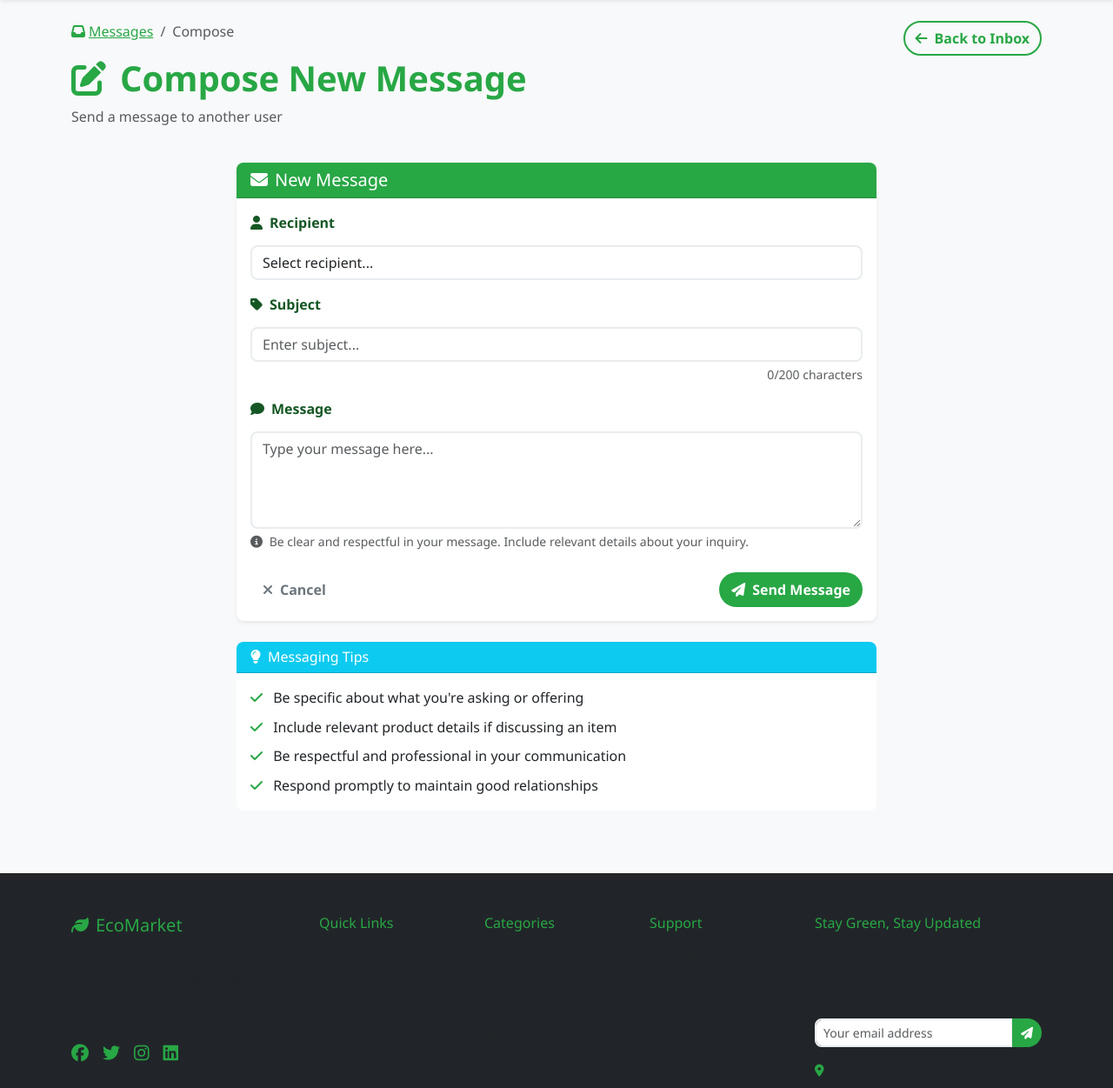
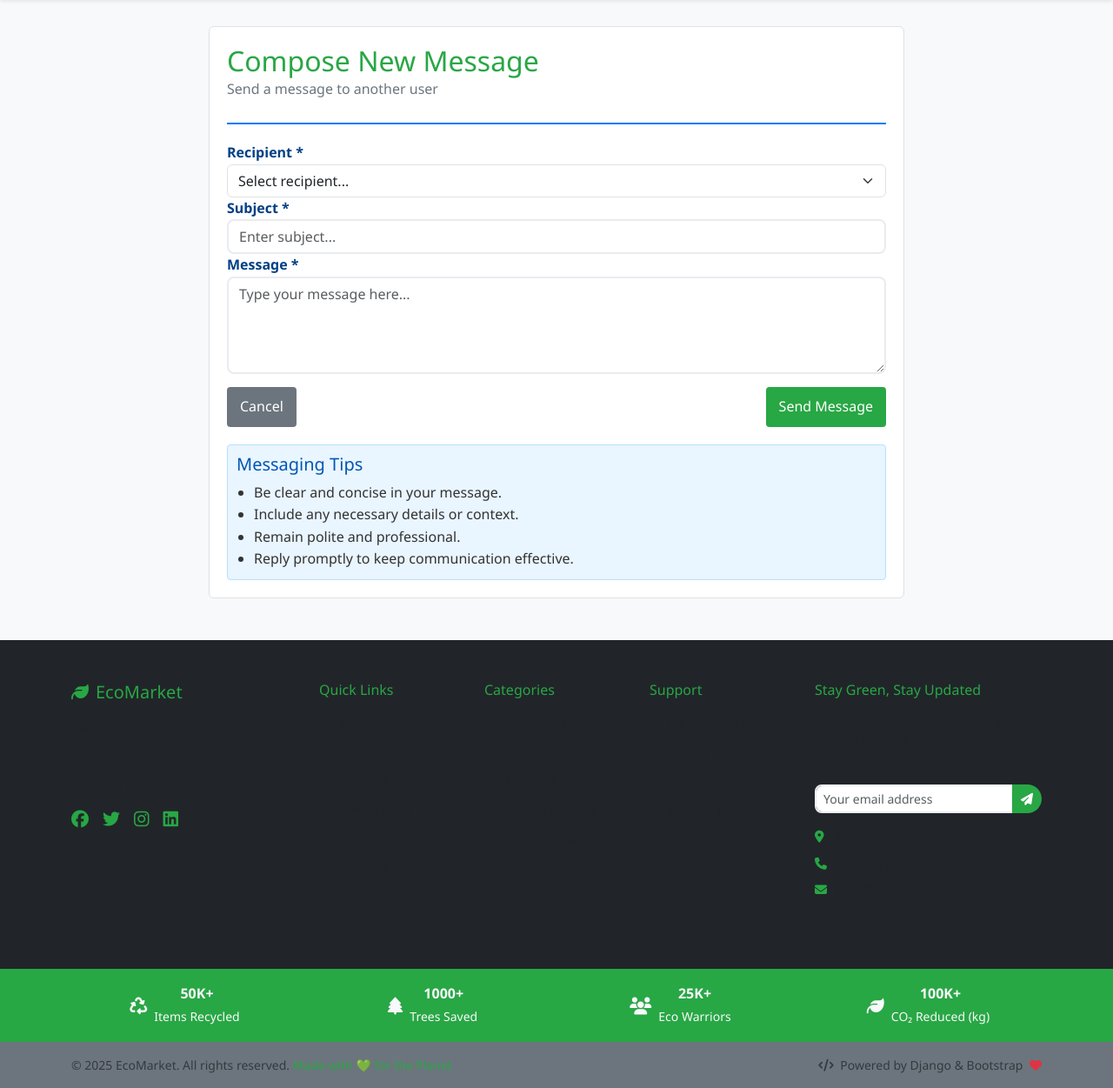
Before and after one commit to kunal070/Eco_Marketplace_Django, a Django app: page /messages/compose/ in a window 1280 px wide. Shown: the part 52-1303 px from the top of the page at 87% size. Run offline with Django 5.2, Linux system fonts and the light colour scheme; a user stored in the database is signed in; data comes from the database, SQL or seed files in the repository; both versions use the stored data as it was after the commit; some libraries are stand-ins or nearby versions.

Commit message:
fix msgs

```diff
--- a/apps/messaging/forms.py
+++ b/apps/messaging/forms.py
@@ -32,14 +32,15 @@
 
 class ConversationForm(forms.ModelForm):
     """
-    Form for starting new conversations
+    Form for starting new conversations (refactored to match ProductForm style)
     """
     recipient = forms.ModelChoiceField(
         queryset=User.objects.all(),
         widget=forms.Select(attrs={
-            'class': 'form-control'
+            'class': 'form-select',
         }),
-        empty_label="Select recipient..."
+        empty_label="Select recipient...",
+        help_text="Choose the user you want to message."
     )
 
     message_content = forms.CharField(
@@ -49,12 +50,13 @@
             'placeholder': 'Type your message here...',
             'required': True
         }),
-        label='Message'
+        label='Message',
+        help_text="Enter the content of your message."
     )
 
     class Meta:
         model = Conversation
-        fields = ['subject', 'recipient', 'message_content']
+        fields = ['subject', 'recipient']
         widgets = {
             'subject': forms.TextInput(attrs={
                 'class': 'form-control',
@@ -66,19 +68,33 @@
     def __init__(self, *args, **kwargs):
         self.user = kwargs.pop('user', None)
         super().__init__(*args, **kwargs)
-
         # Exclude current user from recipient choices
         if self.user:
             self.fields['recipient'].queryset = User.objects.exclude(pk=self.user.pk)
+        self.fields['subject'].help_text = "Give your conversation a clear subject."
+
+    def clean_subject(self):
+        subject = self.cleaned_data.get('subject', '').strip()
+        if not subject:
+            raise forms.ValidationError("Subject is required.")
+        if len(subject) < 3:
+            raise forms.ValidationError("Subject must be at least 3 characters long.")
+        return subject
+
+    def clean_message_content(self):
+        message = self.cleaned_data.get('message_content', '').strip()
+        if not message:
+            raise forms.ValidationError("Message content is required.")
+        if len(message) < 10:
+            raise forms.ValidationError("Message must be at least 10 characters long.")
+        return message
 
     def save(self, commit=True):
         conversation = super().save(commit=False)
         if commit:
             conversation.save()
-            # Add participants
             conversation.participants.add(self.user, self.cleaned_data['recipient'])
-
-            # Create first message
+            # Create the first message
             Message.objects.create(
                 conversation=conversation,
                 sender=self.user,
--- a/requirements.txt
+++ b/requirements.txt
@@ -12,6 +12,9 @@
 
 # Configuration Management
 python-decouple==3.8
+python-dotenv==1.1.1
+
+twilio==8.10.0
 
 # Development Tools
 django-extensions==3.2.3
--- a/templates/base.html
+++ b/templates/base.html
@@ -66,5 +66,19 @@
     <!-- Custom JavaScript -->
     <script src="{% static 'js/main.js' %}"></script>
     {% block extra_js %}{% endblock %}
+
+    <!-- Auto-hide alerts after 5 seconds -->
+    <script>
+        document.addEventListener('DOMContentLoaded', function() {
+            const alerts = document.querySelectorAll('.alert');
+            alerts.forEach(function(alert) {
+                setTimeout(function() {
+                    // Use Bootstrap's alert dismiss method
+                    const bsAlert = new bootstrap.Alert(alert);
+                    bsAlert.close();
+                }, 5000); // 5000 milliseconds = 5 seconds
+            });
+        });
+    </script>
 </body>
 </html>
--- a/templates/messaging/compose.html
+++ b/templates/messaging/compose.html
@@ -1,219 +1,142 @@
 {% extends 'base.html' %}
 {% load static %}
 
-{% block title %}{{ page_title }} - Send New Message{% endblock %}
+{% block title %}{{ page_title }} - Compose Message{% endblock %}
 
 {% block extra_css %}
-<link href="{% static 'css/home.css' %}" rel="stylesheet">
+<style>
+    .compose-page-container {
+        max-width: 800px;
+        margin: 30px auto;
+        background: #fff;
+        border: 1px solid #dee2e6;
+        border-radius: 6px;
+        padding: 20px;
+    }
+    .compose-header {
+        border-bottom: 2px solid #007bff;
+        margin-bottom: 20px;
+        padding-bottom: 10px;
+    }
+    .compose-header h2 {
+        color: #28a745;
+        margin: 0;
+    }
+    .compose-form-label {
+        font-weight: bold;
+        color: #004085;
+    }
+    .compose-input, .compose-textarea, .compose-select {
+        width: 100%;
+        padding: 10px;
+        border: 1px solid #ced4da;
+        border-radius: 4px;
+        margin-bottom: 10px;
+    }
+    .compose-textarea {
+        resize: vertical;
+        min-height: 120px;
+    }
+    .compose-btn {
+        padding: 10px 15px;
+        border: none;
+        border-radius: 4px;
+        cursor: pointer;
+    }
+    .compose-btn-primary {
+        background-color: #28a745;
+        color: #fff;
+    }
+    .compose-btn-secondary {
+        background-color: #6c757d;
+        color: #fff;
+        text-decoration: none;
+        display: inline-block;
+        text-align: center;
+    }
+    .compose-btn-group {
+        display: flex;
+        justify-content: space-between;
+        margin-top: 15px;
+    }
+    .compose-tips {
+        background: #e9f5ff;
+        border: 1px solid #b6e0fe;
+        padding: 10px;
+        margin-top: 20px;
+        border-radius: 4px;
+    }
+    .compose-tips h5 {
+        margin-top: 0;
+        color: #0056b3;
+    }
+    .compose-tips ul {
+        margin: 0;
+        padding-left: 20px;
+    }
+</style>
 {% endblock %}
 
 {% block content %}
-<div class="container py-4">
-    <!-- Header -->
-    <div class="row mb-4">
-        <div class="col-md-8">
-            <nav aria-label="breadcrumb">
-                <ol class="breadcrumb">
-                    <li class="breadcrumb-item">
-                        <a href="{% url 'messaging:inbox' %}" class="text-success">
-                            <i class="fas fa-inbox me-1"></i>Messages
-                        </a>
-                    </li>
-                    <li class="breadcrumb-item active">Compose</li>
-                </ol>
-            </nav>
-            <h1 class="fw-bold text-success mb-2">
-                <i class="fas fa-edit me-3"></i>Compose New Message
-            </h1>
-            <p class="text-muted">Send a message to another user</p>
-        </div>
-        <div class="col-md-4 text-md-end">
-            <a href="{% url 'messaging:inbox' %}" class="btn btn-outline-success">
-                <i class="fas fa-arrow-left me-2"></i>Back to Inbox
-            </a>
-        </div>
+<div class="compose-page-container">
+    <div class="compose-header">
+        <h2>Compose New Message</h2>
+        <p style="color:#6c757d;">Send a message to another user</p>
     </div>
 
-    <div class="row justify-content-center">
-        <div class="col-lg-8">
-            <div class="card shadow-sm">
-                <div class="card-header bg-success text-white">
-                    <h5 class="mb-0">
-                        <i class="fas fa-envelope me-2"></i>New Message
-                    </h5>
-                </div>
-                <div class="card-body">
     <form method="post" enctype="multipart/form-data">
         {% csrf_token %}
 
         <!-- Recipient -->
-                        <div class="mb-3">
-                            <label for="{{ form.recipient.id_for_label }}" class="form-label">
-                                <i class="fas fa-user me-2"></i>{{ form.recipient.label }}
-                            </label>
+        <label for="{{ form.recipient.id_for_label }}" class="compose-form-label">Recipient *</label>
         {{ form.recipient }}
         {% if form.recipient.errors %}
-                                <div class="text-danger small mt-1">
-                                    {{ form.recipient.errors }}
-                                </div>
+            <div style="color:red; font-size: 0.9em;">{{ form.recipient.errors }}</div>
         {% endif %}
-                        </div>
 
         <!-- Subject -->
-                        <div class="mb-3">
-                            <label for="{{ form.subject.id_for_label }}" class="form-label">
-                                <i class="fas fa-tag me-2"></i>{{ form.subject.label }}
-                            </label>
+        <label for="{{ form.subject.id_for_label }}" class="compose-form-label">Subject *</label>
         {{ form.subject }}
         {% if form.subject.errors %}
-                                <div class="text-danger small mt-1">
-                                    {{ form.subject.errors }}
-                                </div>
+            <div style="color:red; font-size: 0.9em;">{{ form.subject.errors }}</div>
         {% endif %}
-                        </div>
 
-                        <!-- Message Content -->
-                        <div class="mb-4">
-                            <label for="{{ form.message_content.id_for_label }}" class="form-label">
-                                <i class="fas fa-comment me-2"></i>{{ form.message_content.label }}
-                            </label>
+        <!-- Message -->
+        <label for="{{ form.message_content.id_for_label }}" class="compose-form-label">Message *</label>
         {{ form.message_content }}
         {% if form.message_content.errors %}
-                                <div class="text-danger small mt-1">
-                                    {{ form.message_content.errors }}
-                                </div>
+            <div style="color:red; font-size: 0.9em;">{{ form.message_content.errors }}</div>
         {% endif %}
-                            <div class="form-text">
-                                <i class="fas fa-info-circle me-1"></i>
-                                Be clear and respectful in your message. Include relevant details about your inquiry.
-                            </div>
-                        </div>
 
-                        <!-- Form Actions -->
-                        <div class="d-flex justify-content-between">
-                            <a href="{% url 'messaging:inbox' %}" class="btn btn-outline-secondary">
-                                <i class="fas fa-times me-2"></i>Cancel
-                            </a>
-                            <button type="submit" class="btn btn-success">
-                                <i class="fas fa-paper-plane me-2"></i>Send Message
-                            </button>
+        <div class="compose-btn-group">
+            <a href="{% url 'messaging:inbox' %}" class="compose-btn compose-btn-secondary">Cancel</a>
+            <button type="submit" class="compose-btn compose-btn-primary">Send Message</button>
         </div>
     </form>
-                </div>
-            </div>
 
-            <!-- Tips Card -->
-            <div class="card mt-4 border-info">
-                <div class="card-header bg-info text-white">
-                    <h6 class="mb-0">
-                        <i class="fas fa-lightbulb me-2"></i>Messaging Tips
-                    </h6>
-                </div>
-                <div class="card-body">
-                    <ul class="list-unstyled mb-0">
-                        <li class="mb-2">
-                            <i class="fas fa-check text-success me-2"></i>
-                            Be specific about what you're asking or offering
-                        </li>
-                        <li class="mb-2">
-                            <i class="fas fa-check text-success me-2"></i>
-                            Include relevant product details if discussing an item
-                        </li>
-                        <li class="mb-2">
-                            <i class="fas fa-check text-success me-2"></i>
-                            Be respectful and professional in your communication
-                        </li>
-                        <li class="mb-0">
-                            <i class="fas fa-check text-success me-2"></i>
-                            Respond promptly to maintain good relationships
-                        </li>
+    <div class="compose-tips">
+        <h5>Messaging Tips</h5>
+        <ul>
+            <li>Be clear and concise in your message.</li>
+            <li>Include any necessary details or context.</li>
+            <li>Remain polite and professional.</li>
+            <li>Reply promptly to keep communication effective.</li>
         </ul>
     </div>
 </div>
-        </div>
-    </div>
-</div>
-{% endblock content %}
+{% endblock %}
 
 {% block extra_js %}
 <script>
-document.addEventListener('DOMContentLoaded', function() {
-    const messageTextarea = document.querySelector('#id_message_content');
-    const subjectInput = document.querySelector('#id_subject');
+document.querySelector("form").addEventListener("submit", function(e) {
+    const recipient = document.querySelector("#id_recipient").value.trim();
+    const subject = document.querySelector("#id_subject").value.trim();
+    const message = document.querySelector("#id_message_content").value.trim();
 
-    // Auto-resize message textarea
-    if (messageTextarea) {
-        messageTextarea.addEventListener('input', function() {
-            this.style.height = 'auto';
-            this.style.height = this.scrollHeight + 'px';
-        });
-    }
-
-    // Character counter for subject
-    if (subjectInput) {
-        const maxLength = 200;
-        const counter = document.createElement('div');
-        counter.className = 'form-text text-end';
-        counter.innerHTML = `<span id="subject-counter">0</span>/${maxLength} characters`;
-        subjectInput.parentNode.appendChild(counter);
-
-        const counterSpan = document.getElementById('subject-counter');
-
-        subjectInput.addEventListener('input', function() {
-            const length = this.value.length;
-            counterSpan.textContent = length;
-
-            if (length > maxLength * 0.9) {
-                counterSpan.className = 'text-warning';
-            } else if (length > maxLength * 0.8) {
-                counterSpan.className = 'text-info';
-            } else {
-                counterSpan.className = '';
-            }
-        });
-    }
-
-    // Form validation
-    const form = document.querySelector('form');
-    if (form) {
-        form.addEventListener('submit', function(e) {
-            const recipient = document.querySelector('#id_recipient').value;
-            const subject = document.querySelector('#id_subject').value.trim();
-            const message = document.querySelector('#id_message_content').value.trim();
-
-            if (!recipient) {
+    if (!recipient || !subject || !message) {
         e.preventDefault();
-                alert('Please select a recipient.');
-                return;
-            }
-
-            if (!subject) {
-                e.preventDefault();
-                alert('Please enter a subject.');
-                return;
-            }
-
-            if (!message) {
-                e.preventDefault();
-                alert('Please enter a message.');
-                return;
-            }
-
-            if (message.length < 10) {
-                e.preventDefault();
-                alert('Please enter a more detailed message (at least 10 characters).');
-                return;
-            }
-        });
+        alert("Please fill out all fields.");
     }
 });
 </script>
 {% endblock %}
-
-<style>
-#id_message_content {
-    white-space: pre-wrap !important;
-    word-break: break-word !important;
-    ime-mode: auto !important;
-}
-</style>
```
Also changed, not shown: templates/messaging/conversation.html (+6 -4 lines), db.sqlite3. Lines whose indentation alone changed are shown as unchanged.
